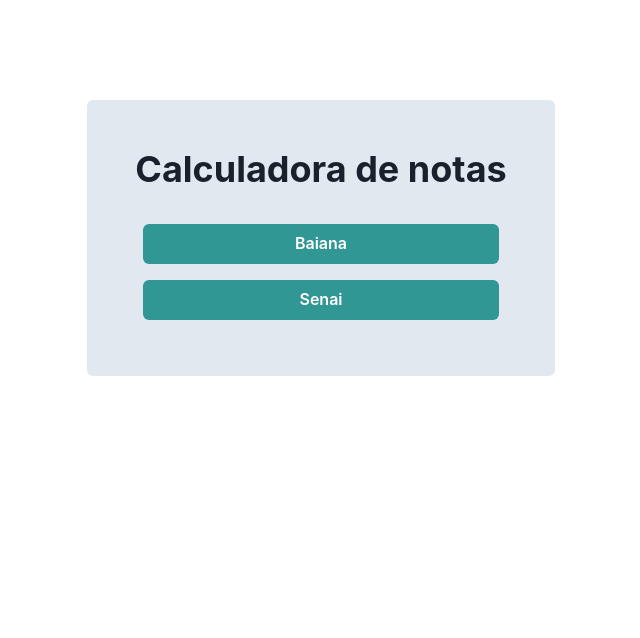
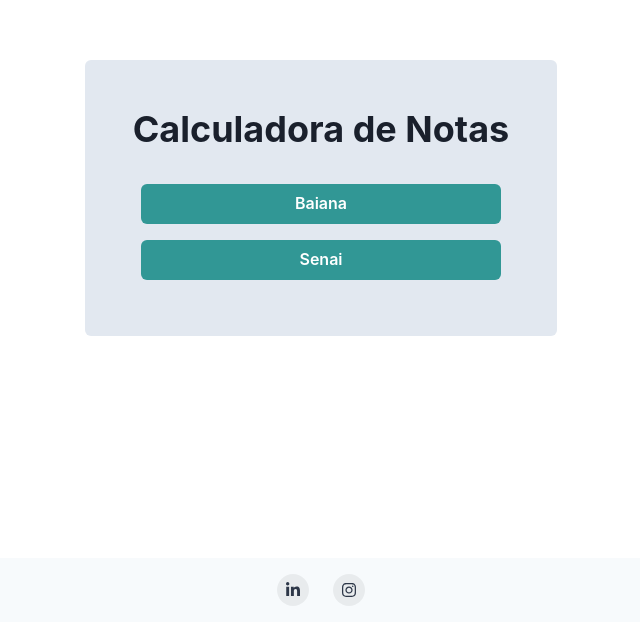
Before and after one commit to andremmoreno/calc-grades, a Next.js app: page / in a window 1280 px wide. Shown: the part 162-800 px from the top of the page, without its empty margins (319-959 px from the left). Built offline with nearby package versions, Linux system fonts and the light colour scheme.

Commit message:
Adiciona Footer

```diff
--- /dev/null
+++ b/components/Footer/index.tsx
@@ -0,0 +1,76 @@
+import {
+  Box,
+  chakra,
+  Container,
+  Stack,
+  Text,
+  useColorModeValue,
+  VisuallyHidden,
+} from '@chakra-ui/react';
+import { FaInstagram, FaTwitter, FaLinkedinIn } from 'react-icons/fa';
+import { ReactNode } from 'react';
+
+const SocialButton = ({
+  children,
+  label,
+  href,
+  }: {
+  children: ReactNode;
+  label: string;
+  href: string;
+}) => {
+  return (
+    <chakra.button
+      bg={useColorModeValue('blackAlpha.100', 'whiteAlpha.100')}
+      rounded={'full'}
+      w={8}
+      h={8}
+      cursor={'pointer'}
+      as={'a'}
+      target='_blank'
+      href={href}
+      display={'inline-flex'}
+      alignItems={'center'}
+      justifyContent={'center'}
+      transition={'background 0.3s ease'}
+      _hover={{
+          bg: useColorModeValue('blackAlpha.200', 'whiteAlpha.200'),
+      }}
+    >
+    <VisuallyHidden>{label}</VisuallyHidden>
+    {children}
+    </chakra.button>
+  );
+};
+
+const Footer = () => {
+  return (
+    <Box
+      bg={useColorModeValue('gray.50', 'gray.900')}
+      color={useColorModeValue('gray.700', 'gray.200')}
+      position='fixed'
+      width='100%'
+    >
+    <Container
+      as={Stack}
+      maxW={'6xl'}
+      py={4}
+      direction={{ base: 'column', md: 'column' }}
+      spacing={4}
+      justify={{ base: 'center', md: 'center' }}
+      align={{ base: 'center', md: 'center' }}
+    >
+      <Stack direction={'row'} spacing={6}>
+        <SocialButton label={'YouTube'} href={'https://www.linkedin.com/in/andr%C3%A9moreno/'}>
+            <FaLinkedinIn />
+        </SocialButton>
+        <SocialButton label={'Instagram'}  href={'https://www.instagram.com/demoreno2/'}>
+            <FaInstagram />
+        </SocialButton>
+      </Stack>
+    </Container>
+    </Box>
+  );
+}
+
+export default Footer;
--- a/package.json
+++ b/package.json
@@ -14,7 +14,8 @@
     "framer-motion": "^6",
     "next": "12.1.6",
     "react": "18.1.0",
-    "react-dom": "18.1.0"
+    "react-dom": "18.1.0",
+    "react-icons": "^4.3.1"
   },
   "devDependencies": {
     "@types/node": "17.0.35",
--- a/pages/baiana.tsx
+++ b/pages/baiana.tsx
@@ -2,13 +2,14 @@
 import type {NextPage} from 'next';
 import Head from 'next/head';
 import { useCallback, useState } from 'react';
+import Footer from '../components/Footer';
 import GradeInput from '../components/GradeInput';
 
 const Baiana: NextPage = () => {
   const [grade, setGrade] = useState(6)
   const [secondGrade, setSecondGrade] = useState(6)
 
-  const result = (Math.round(((6 - ((0.4*grade) + (0.2*secondGrade))) / 0.4) * 100) / 100 || 0)
+  const result = (Math.round(((6 - ((0.4*grade) + (0.2*secondGrade))) / 0.4) * 100) / 100) || 0
 
 
   const handleChange = useCallback((str: string, num: number) => {
@@ -26,7 +27,7 @@
         <meta name="description" content="Generated by create next app" />
         <link rel="icon" href="" />
       </Head>
-      <Flex height="100vh" alignItems="center" justifyContent="center">
+      <Flex height="90vh" alignItems="center" justifyContent="center">
         <Flex direction="column" backgroundColor="gray.100" p={12} rounded={6}>
           <Heading mb={6} alignSelf="center">
             BAIANA
@@ -45,6 +46,7 @@
           </HStack>
         </Flex>
       </Flex>
+      <Footer />
     </div>
   );
 };
--- a/pages/index.tsx
+++ b/pages/index.tsx
@@ -3,6 +3,7 @@
 import Head from 'next/head'
 import { useRouter } from 'next/router'
 import { MouseEventHandler, useCallback } from 'react'
+import Footer from '../components/Footer'
 
 const Home: NextPage = () => {
   const router = useRouter()
@@ -20,10 +21,10 @@
         <link rel="icon" href="" />
       </Head>
 
-      <Flex height="100vh" alignItems="center" justifyContent="center">
+      <Flex height="90vh" alignItems="center" justifyContent="center" marginX={4}>
         <Flex direction="column" backgroundColor="gray.200" p={12} rounded={6} >
-          <Heading mb={6}>
-            Calculadora de notas
+          <Heading mb={6} textAlign='center'>
+            Calculadora de Notas
           </Heading>
           <Button
             onClick={() => handleMouseEvent('baiana')}
@@ -42,9 +43,8 @@
             Senai
           </Button>
         </Flex>
-
       </Flex>
-
+      <Footer />
     </div>
   )
 }
```
Also changed, not shown: 1 other file (tests, documents, lock files or other folders).
